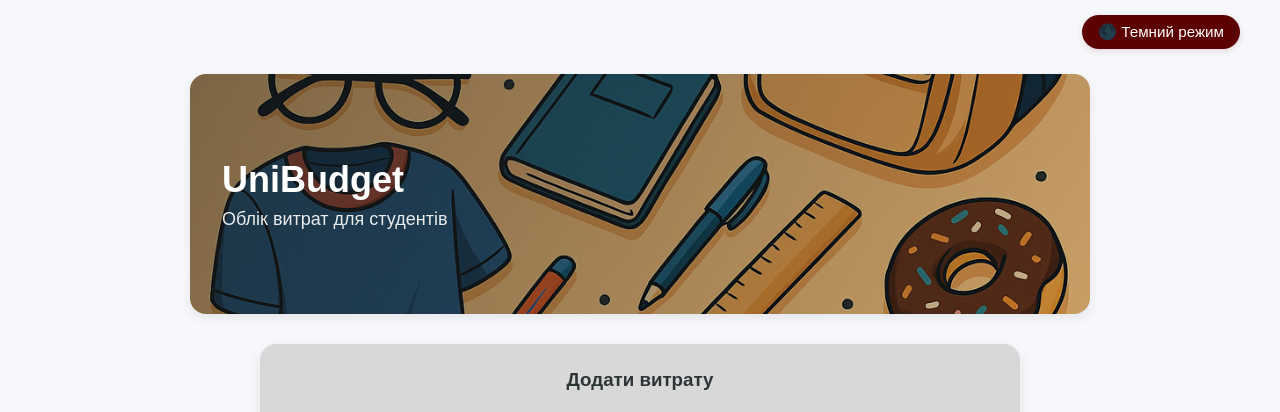
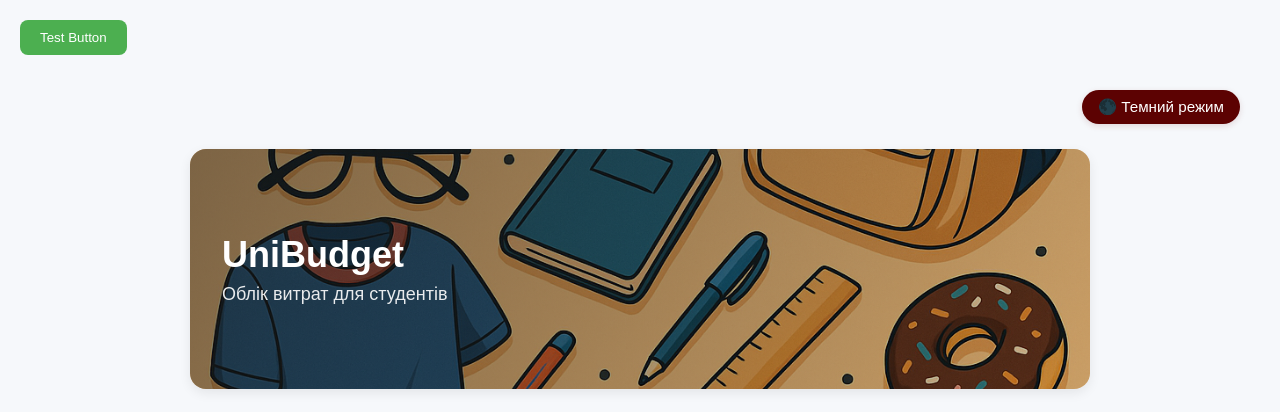
Before and after one commit to frilansdima2025-gif/UniBudget, a Flask app: page / in a window 1280 px wide. Shown: the top 412 px of the page. Run offline with Flask 3, Linux system fonts and the light colour scheme; data that the repository does not hold is empty.

Commit message:
test button

```diff
--- a/templates/index.html
+++ b/templates/index.html
@@ -8,6 +8,9 @@
     <link rel="stylesheet" href="{{ url_for('static', filename='style.css') }}">
 </head>
 <body>
+    <button style="padding:10px 20px; margin:20px; background:#4caf50; color:white; border:none; border-radius:8px;">
+    Test Button
+</button>
 <div class="page">
 <div class="theme-toggle">
   <button id="theme-btn">🌓Темний режим</button>
```
